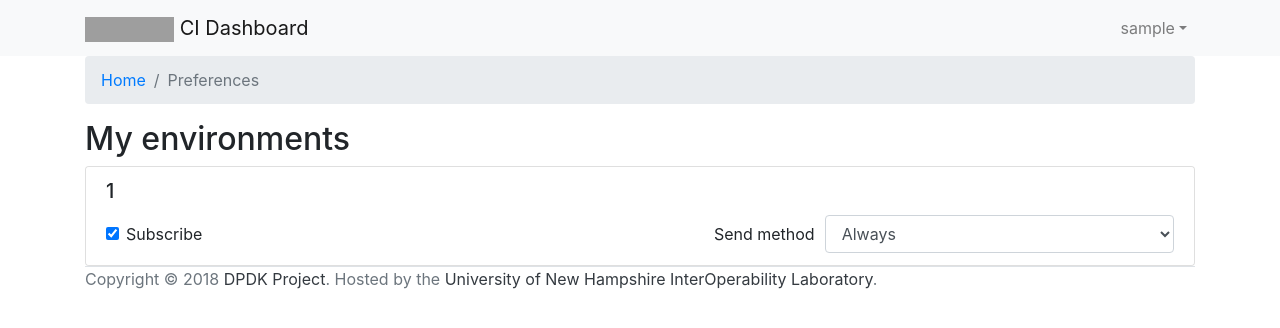
After one commit to zhoumin2/dpdk-ci-site, a Django app: page /dashboard/preferences/ in a window 1280 px wide. The commit adds this page. Shown: the top 328 px of the page. Run offline with Django 3.2, Linux system fonts and the light colour scheme; a user stored in the database is signed in; tables that the repository leaves empty hold one stand-in row (values such as "Sample post"); parts of the project's set-up code (start-up, migrations or seed data) failed here and were passed over; some libraries are stand-ins or nearby versions; grey boxes are pictures that could not be loaded.

Commit message:
DPDKLAB-282: Add preferences page for subscription
- Add toastr.js for notifications about errors
- Use non-slim version of JQuery for toastr.js
- Update bootstrap to latest version
- Use static module for logo
- Align user dropdown menu so it's not off the screen when small
- Update footer links to be more noticeable by darkening them
- Add a block for js and extra styles
- Add user profile object permission which checks if the object's user
  profile is equal to the user request
- Fix doc comments
- Updated the subscription serializer to set the default subscription to
  the requesting user instead of requiring a name/email
- Add a subscription api view for use with the preferences page

```diff
--- /dev/null
+++ b/cisite/dashboard/static/dashboard/preferences.js
@@ -0,0 +1,141 @@
+/**
+ * Create a toast that an error occurred and log the error to the console
+ * @param {Object} e Any object related to the error.
+ */
+const errorPopup = e => {
+  console.error(e);
+  const message = "An error occurred. Please refresh the page and try again. If this persists, please email dpdklab@iol.unh.edu.";
+  toastr.error(message);
+}
+
+/**
+ * Check if the response was "ok". If not, show the error popup.
+ * @param {!Response} response The Response to a Request.
+ * @return {boolean} if the response was ok.
+ */
+const handleResponse = response => {
+  if (!response.ok) {
+    errorPopup(response);
+  }
+  return response.ok;
+}
+
+/**
+ * Subscription manager for environments.
+ */
+class SubscriptionManager {
+  constructor() {
+    const subscribeCheckboxes = document.getElementsByClassName('subscribe');
+
+    Array.from(subscribeCheckboxes).forEach(element => {
+      // set 'this' to the subscriptionmanager instead of the element
+      element.addEventListener('click', this.handleSubscriptionCheckbox.bind(this));
+    });
+
+    const sendMethods = document.getElementsByClassName('send-method');
+
+    Array.from(sendMethods).forEach(element => {
+      // set 'this' to the subscriptionmanager instead of the element
+      element.addEventListener('change', this.handleSendChange.bind(this));
+    });
+  }
+
+  /**
+   * Handle the subscription checkbox clicked event.
+   * @param {!Event} e
+   */
+  handleSubscriptionCheckbox(e) {
+    const subscription = e.target.form.dataset.subscription;
+    const environment = e.target.form.dataset.environment;
+    const csrftoken = e.target.form.elements.csrfmiddlewaretoken.value;
+
+    if (subscription === undefined) {
+      this.add(csrftoken, e.target.form, environment);
+    } else {
+      this.remove(csrftoken, e.target.form, environment, subscription);
+    }
+  }
+
+  /**
+   * Add a subscription.
+   * @param {!string} csrftoken
+   * @param {!HTMLFormsControlCollection} form
+   * @param {!number} environment
+   */
+  add(csrftoken, form, environment) {
+    const request = new Request('/subscriptions/', {
+      credentials: 'same-origin',
+      headers: {'X-CSRFToken': csrftoken, 'Content-Type': 'application/json; charset=utf-8'},
+      method: 'POST',
+      body: JSON.stringify({'environment': environment, 'email_success': this.getSendValue(form), 'how': 'to'})
+    });
+
+    fetch(request).then(response => {
+      if (handleResponse(response)) {
+        response.json().then(json => {
+          form.dataset.subscription = json.id;
+          document.getElementById('send-' + environment).disabled = false;
+        });
+      }
+    }).catch(errorPopup);
+  }
+
+  /**
+   * Remove a subscription.
+   * @param {!string} csrftoken
+   * @param {!HTMLFormsControlCollection} form
+   * @param {!number} environment
+   * @param {!number} subscription
+   */
+  remove(csrftoken, form, environment, subscription) {
+    const request = new Request('/subscriptions/' + subscription + '/', {
+      credentials: 'same-origin',
+      headers: {'X-CSRFToken': csrftoken},
+      method: 'DELETE'
+    });
+
+    fetch(request).then(response => {
+      if (handleResponse(response)) {
+        delete form.dataset.subscription;
+        document.getElementById('send-' + environment).disabled = true;
+      }
+    }).catch(errorPopup);
+  }
+
+  /**
+   * Parse the value from a string to boolean/null.
+   * @param {!HTMLFormsControlCollection} form
+   * @return {?boolean}
+   */
+  getSendValue(form) {
+    const value = form.elements.send.value;
+    if (value === 'true') {
+      return true;
+    } else if (value === 'false') {
+      return false;
+    }
+    return null;
+  }
+
+  /**
+   * Handle the select method box changed event.
+   * @param {!Event} e
+   */
+  handleSendChange(e) {
+    const subscription = e.target.form.dataset.subscription;
+    const csrftoken = e.target.form.elements.csrfmiddlewaretoken.value;
+
+    if (subscription !== undefined) {
+      const request = new Request('/subscriptions/' + subscription + '/', {
+        credentials: 'same-origin',
+        headers: {'X-CSRFToken': csrftoken, 'Content-Type': 'application/json; charset=utf-8'},
+        method: 'PATCH',
+        body: JSON.stringify({'email_success': this.getSendValue(e.target.form)})
+      });
+
+      fetch(request).then(handleResponse).catch(errorPopup);
+    }
+  }
+}
+
+new SubscriptionManager();
--- a/cisite/dashboard/templates/base.html
+++ b/cisite/dashboard/templates/base.html
@@ -1,17 +1,18 @@
+{% load static %}
+
 <!doctype html>
 <html lang="en">
   <head>
     <meta charset="utf-8">
     <meta name="viewport" content="width=device-width, initial-scale=1, shrink-to-fit=no">
-    <link rel="stylesheet" href="https://maxcdn.bootstrapcdn.com/bootstrap/4.0.0/css/bootstrap.min.css" integrity="sha384-Gn5384xqQ1aoWXA+058RXPxPg6fy4IWvTNh0E263XmFcJlSAwiGgFAW/dAiS6JXm" crossorigin="anonymous">
-
+    <link rel="stylesheet" href="https://stackpath.bootstrapcdn.com/bootstrap/4.1.1/css/bootstrap.min.css" integrity="sha384-WskhaSGFgHYWDcbwN70/dfYBj47jz9qbsMId/iRN3ewGhXQFZCSftd1LZCfmhktB" crossorigin="anonymous">
     <title>{% block title %}DPDK Performance Test Lab Dashboard{% endblock %}</title>
 </head>
 <body>
   <nav class="navbar navbar-expand-sm navbar-light bg-light">
     <div class="container">
-      <a class="navbar-brand" href="#">
-        <img src="/results-static/DPDK_logo_horizontal.svg" width="89" height="25" class="d-inline-block align-middle" alt="DPDK">
+      <a class="navbar-brand" href="{% url 'dashboard' %}">
+        <img src="{% static 'DPDK_logo_horizontal.svg' %}" width="89" height="25" class="d-inline-block align-middle" alt="DPDK">
         CI Dashboard
       </a>
       <button class="navbar-toggler" type="button" data-toggle="collapse" data-target="#navbarSupportedContent" aria-controls="navbarSupportedContent" aria-expanded="false" aria-label="Toggle navigation">
@@ -23,7 +24,8 @@
           {% if request.user.is_authenticated %}
           <li class="nav-item dropdown">
           <a class="nav-link dropdown-toggle" data-toggle="dropdown" href="#" role="button" aria-haspopup="true" aria-expanded="false">{{ request.user }}</a>
-          <div class="dropdown-menu">
+          <div class="dropdown-menu dropdown-menu-right">
+            <a class="dropdown-item" href="{% url 'preferences' %}">Preferences</a>
             <a class="dropdown-item" href="{% url 'rest_framework:logout' %}?next={% url 'dashboard' %}">Logout</a>
           </div>
           </li>
@@ -55,13 +57,15 @@
     {% endblock %}
 
     <p class="border-top text-muted">Copyright &copy; 2018
-    <a class="text-secondary" href="https://dpdk.org" target="_blank">DPDK Project</a>.
+    <a class="text-dark" href="https://dpdk.org" target="_blank">DPDK Project</a>.
     Hosted by the
-    <a class="text-secondary" href="https://www.iol.unh.edu" target="_blank">
+    <a class="text-dark" href="https://www.iol.unh.edu" target="_blank">
     University of New Hampshire InterOperability Laboratory</a>.</p>
   </div>
-  <script src="https://code.jquery.com/jquery-3.2.1.slim.min.js" integrity="sha384-KJ3o2DKtIkvYIK3UENzmM7KCkRr/rE9/Qpg6aAZGJwFDMVNA/GpGFF93hXpG5KkN" crossorigin="anonymous"></script>
-  <script src="https://cdnjs.cloudflare.com/ajax/libs/popper.js/1.12.9/umd/popper.min.js" integrity="sha384-ApNbgh9B+Y1QKtv3Rn7W3mgPxhU9K/ScQsAP7hUibX39j7fakFPskvXusvfa0b4Q" crossorigin="anonymous"></script>
-  <script src="https://maxcdn.bootstrapcdn.com/bootstrap/4.0.0/js/bootstrap.min.js" integrity="sha384-JZR6Spejh4U02d8jOt6vLEHfe/JQGiRRSQQxSfFWpi1MquVdAyjUar5+76PVCmYl" crossorigin="anonymous"></script>
+  <script src="https://code.jquery.com/jquery-3.3.1.min.js" integrity="sha256-FgpCb/KJQlLNfOu91ta32o/NMZxltwRo8QtmkMRdAu8=" crossorigin="anonymous"></script>
+  <script src="https://cdnjs.cloudflare.com/ajax/libs/popper.js/1.14.3/umd/popper.min.js" integrity="sha384-ZMP7rVo3mIykV+2+9J3UJ46jBk0WLaUAdn689aCwoqbBJiSnjAK/l8WvCWPIPm49" crossorigin="anonymous"></script>
+  <script src="https://stackpath.bootstrapcdn.com/bootstrap/4.1.1/js/bootstrap.min.js" integrity="sha384-smHYKdLADwkXOn1EmN1qk/HfnUcbVRZyYmZ4qpPea6sjB/pTJ0euyQp0Mk8ck+5T" crossorigin="anonymous"></script>
+  {% block js %}
+  {% endblock %}
 </body>
 </html>
--- /dev/null
+++ b/cisite/dashboard/templates/preferences.html
@@ -0,0 +1,53 @@
+{% extends "base.html" %}
+{% load static %}
+
+{% block breadcrumb_items %}
+  <li class="breadcrumb-item"><a href="{% url 'dashboard' %}">Home</a></li>
+  <li class="breadcrumb-item active" aria-current="page">Preferences</li>
+{% endblock %}
+
+{% block content %}
+  <h2>My environments</h2>
+  <div class="card">
+    <ul class="list-group list-group-flush">
+      {% for env_sub in env_sub_pairs %}
+      <li class="list-group-item">
+        <h5 class="card-title">{{ env_sub.environment.inventory_id }}</h5>
+        <form autocomplete="off" data-environment="{{ env_sub.environment.id }}" {% if env_sub.subscription %}data-subscription="{{ env_sub.subscription.id }}"{% endif %}>
+        {% csrf_token %}
+          <div class="form-row">
+            <div class="col-xs-12 col-sm-4">
+              <div class="form-check col-form-label">
+                <input type="checkbox" class="form-check-input subscribe" id="env-sub-{{ env_sub.environment.id }}" {{ env_sub.subscription|yesno:"checked," }}>
+                <label class="form-check-label" for="env-sub-{{ env_sub.environment.id }}">Subscribe</label>
+              </div>
+            </div>
+            <div class="col-sm-4 text-sm-right">
+              <label class="col-form-label">Send method</label>
+            </div>
+            <div class="col-sm-4">
+              <select class="form-control send-method" name="send" id="send-{{ env_sub.environment.id }}" {{ env_sub.subscription|yesno:",disabled" }}>
+                {% if env_sub.subscription %}
+                <option value="unknown" {{ env_sub.subscription.email_success|yesno:",,selected" }}>Inherit (On failure)</option> {# TODO auto set the on failure text? #}
+                <option value="false" {{ env_sub.subscription.email_success|yesno:",selected," }}>On failure</option>
+                <option value="true" {{ env_sub.subscription.email_success|yesno:"selected,," }}>Always</option>
+                {% else %}
+                <option value="unknown">Inherit (On failure)</option>
+                <option value="false">On failure</option>
+                <option value="true">Always</option>
+                {% endif %}
+              </select>
+            </div>
+          </div>
+        </form>
+      </li>
+      {% endfor %}
+    </ul>
+  </div>
+{% endblock %}
+
+{% block js %}
+  <link rel="stylesheet" href="https://cdnjs.cloudflare.com/ajax/libs/toastr.js/latest/toastr.min.css">
+  <script src="https://cdnjs.cloudflare.com/ajax/libs/toastr.js/latest/toastr.min.js"></script>
+  <script src="{% static 'dashboard/preferences.js' %}"></script>
+{% endblock %}
--- a/cisite/dashboard/urls.py
+++ b/cisite/dashboard/urls.py
@@ -7,4 +7,5 @@ urlpatterns = [
     path('', views.PatchSetList.as_view(), name='dashboard'),
     path('patchsets/<int:id>/', views.DashboardDetail.as_view(),
          name='dashboard-detail'),
+    path('preferences/', views.Preferences.as_view(), name='preferences'),
 ]
--- a/cisite/dashboard/views.py
+++ b/cisite/dashboard/views.py
@@ -1,8 +1,8 @@
 from django.conf import settings
-from django.views.generic import ListView
+from django.views.generic import ListView, TemplateView
 from django.shortcuts import get_object_or_404
 from guardian.shortcuts import get_objects_for_user
-from results.models import PatchSet, TestRun
+from results.models import PatchSet, TestRun, Environment
 
 
 def text_color_classes(bg_class):
@@ -69,3 +69,32 @@ class DashboardDetail(ListView):
         context['status_classes'] = text_color_classes(self.patchset.status_class())
         context['banner'] = getattr(settings, 'DASHBOARD_BANNER', None)
         return context
+
+
+class Preferences(TemplateView):
+    """Show user preferences for the environments."""
+
+    template_name = 'preferences.html'
+
+    def get_context_data(self, **kwargs):
+        """Return contextual data about the available preferences."""
+        context = super().get_context_data(**kwargs)
+        subscriptions =\
+            self.request.user.results_profile.subscription_set.all()
+        environments = get_objects_for_user(self.request.user,
+            'view_environment',
+            Environment.objects.all(),
+            accept_global_perms=False)
+
+        # [{"environment": Foo, "subscription": None}]
+        env_sub_pairs = []
+
+        for env in environments:
+            sub = subscriptions.filter(environment__exact=env).first()
+            # sub gets set to None if a subscription for the environment does
+            # not exist
+            env_sub_pairs.append({'environment': env, 'subscription': sub})
+
+        context['env_sub_pairs'] = env_sub_pairs
+        context['banner'] = getattr(settings, 'DASHBOARD_BANNER', None)
+        return context
--- a/cisite/results/urls.py
+++ b/cisite/results/urls.py
@@ -15,6 +15,7 @@ router.register(r'measurements', views.MeasurementViewSet)
 router.register(r'testruns', views.TestRunViewSet)
 router.register(r'group', views.GroupViewSet)
 router.register(r'users', views.UserViewSet)
+router.register(r'subscriptions', views.SubscriptionViewSet)
 
 urlpatterns = [
     path('', include(router.urls)),
```
Also changed, not shown: cisite/results/permissions.py (+13 -0 lines), cisite/results/serializers.py (+8 -7 lines), cisite/results/views.py (+19 -2 lines).
